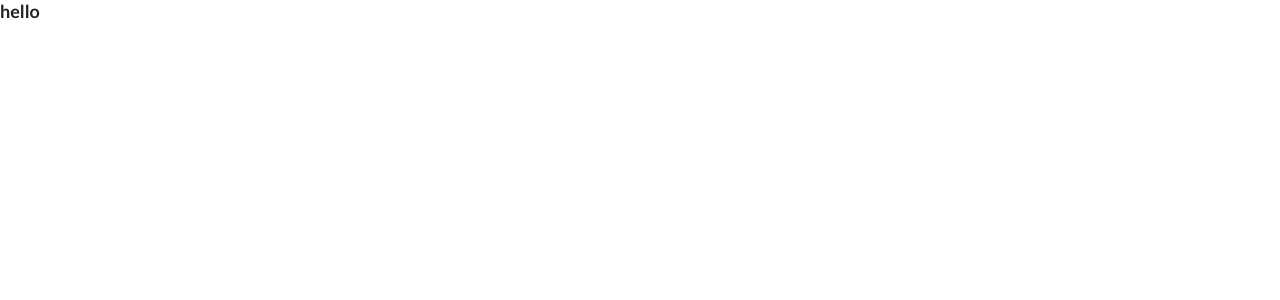
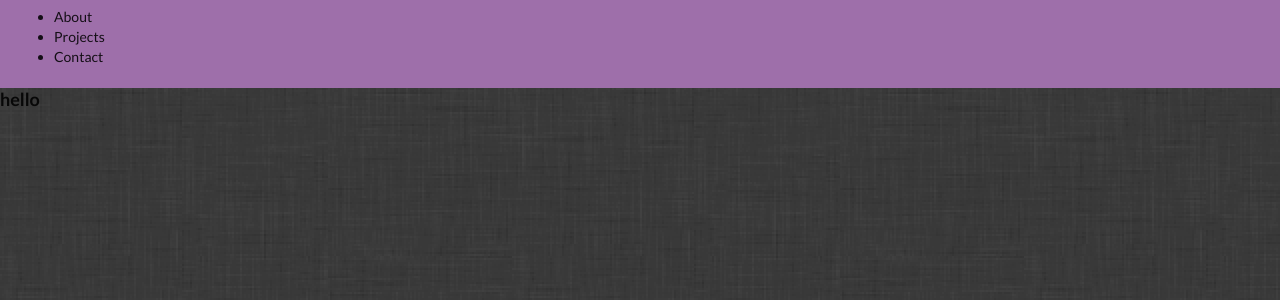
Before and after one commit to tldav/react-portfolio, a React (Create React App) app: page / in a window 1280 px wide. Shown: the top 300 px of the page. Built offline with nearby package versions, Linux system fonts and the light colour scheme.

Commit message:
More boilerplate

```diff
--- /dev/null
+++ b/src/components/App.css
@@ -0,0 +1,3 @@
+body {
+	background-image: url("../assets/bg-image.png");
+}
--- a/src/components/App.jsx
+++ b/src/components/App.jsx
@@ -1,12 +1,22 @@
 import React, { Component } from "react";
+import { BrowserRouter as Router, Switch, Route } from "react-router-dom";
+import "./App.css";
+import Navbar from "./Navbar";
+import Footer from "./Footer";
+import About from "../pages/About";
+import Contact from "../pages/Contact";
+import Projects from "../pages/Projects";
 
 class App extends Component {
-	state = {};
 	render() {
 		return (
-			<div>
-				<h3>hello</h3>
-			</div>
+			<Router>
+				<Navbar />
+				<div>
+					<h3>hello</h3>
+				</div>
+				<Footer />
+			</Router>
 		);
 	}
 }
--- /dev/null
+++ b/src/components/Navbar.css
@@ -0,0 +1,3 @@
+.navbar {
+	background-color: rgb(158, 111, 170);
+}
--- a/src/components/Navbar.jsx
+++ b/src/components/Navbar.jsx
@@ -0,0 +1,16 @@
+import React from "react";
+import "./Navbar.css";
+
+const Navbar = () => {
+	return (
+		<nav className="navbar">
+			<ul>
+				<li>About</li>
+				<li>Projects</li>
+				<li>Contact</li>
+			</ul>
+		</nav>
+	);
+};
+
+export default Navbar;
```
Also changed, not shown: src/assets/bg-image.png (added), src/pages/About.jsx (added), src/pages/Contact.jsx (added), src/pages/Projects.jsx (added).
